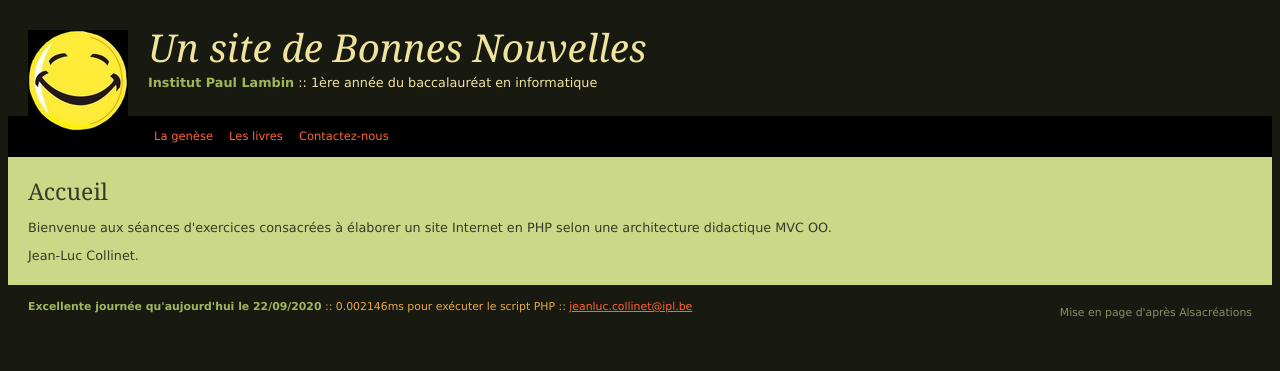
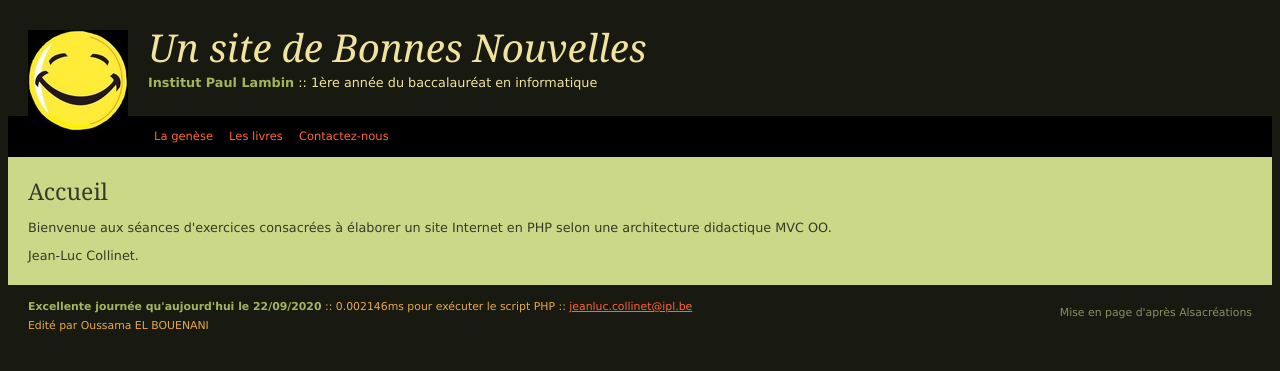
Before and after one commit to Lubnae0/siteBonnesNouvelles, a PHP site: page / in a window 1280 px wide. Shown: the top 371 px of the page. Run offline with PHP 8.4, Linux system fonts and the light colour scheme.

Commit message:
edit - footer

```diff
--- a/views/footer.php
+++ b/views/footer.php
@@ -8,6 +8,7 @@
 			<p id="copyright">Mise en page d'après
 				<a href="http://www.alsacreations.com/tutoriels/">Alsacréations</a>
 			</p>
+			<p id="author">Edité par Oussama EL BOUENANI</p>
 		</div><!-- #pied -->
 	</div><!-- #global -->
 	</body>
```
